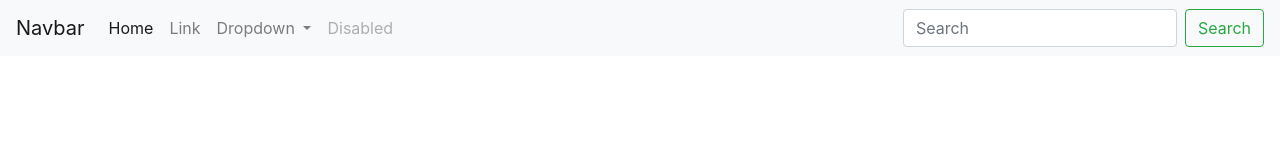
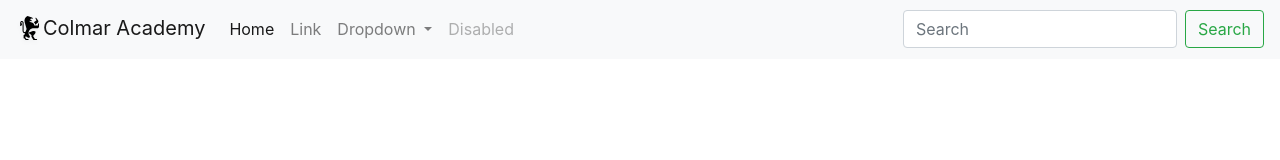
Before and after one commit to kNicholas-8761/colmar-project, a plain HTML site: page index.html in a window 1280 px wide. Drawn offline with nearby package versions, Linux system fonts and the light colour scheme.

Commit message:
Add logo

```diff
--- a/index.html
+++ b/index.html
@@ -12,7 +12,7 @@
   </head>
   <body>
     <nav class="navbar navbar-expand-lg navbar-light bg-light">
-        <a class="navbar-brand" href="#">Navbar</a>
+        <a class="navbar-brand" href="#"> <img src="/capstone_colmar_assets 5/images/ic-logo.svg" alt="">Colmar Academy</a>
         <button class="navbar-toggler" type="button" data-toggle="collapse" data-target="#navbarSupportedContent" aria-controls="navbarSupportedContent" aria-expanded="false" aria-label="Toggle navigation">
           <span class="navbar-toggler-icon"></span>
         </button>
```
